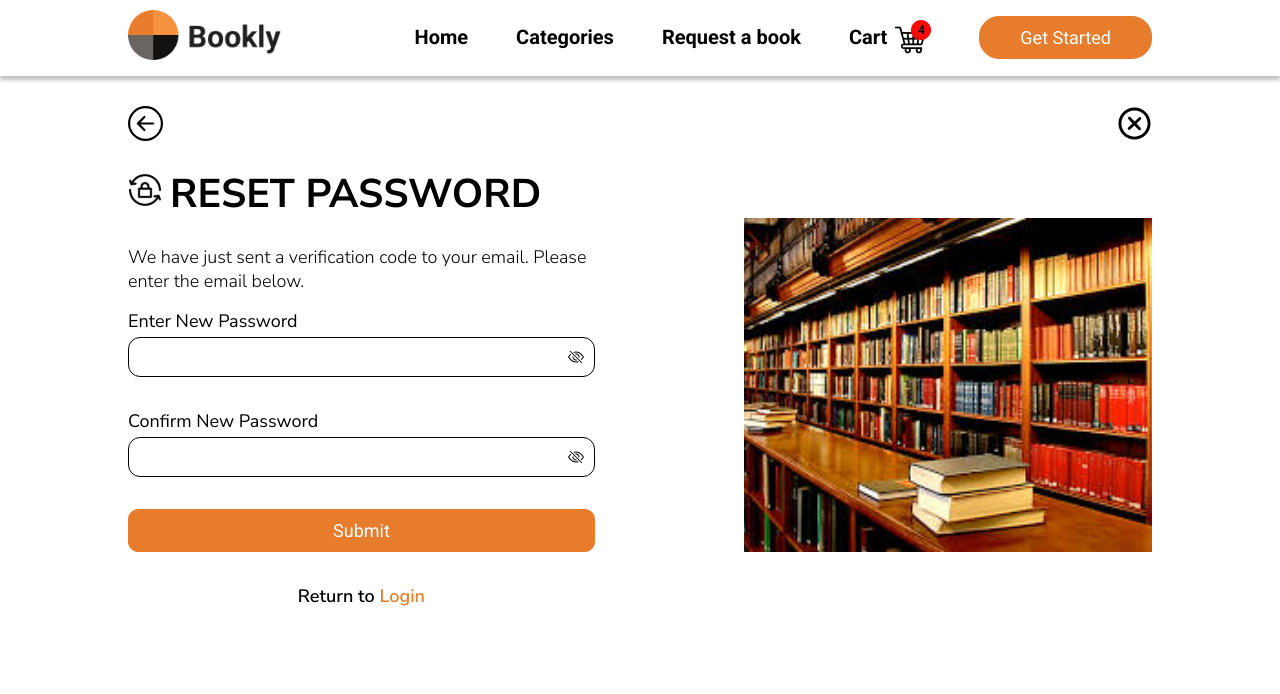
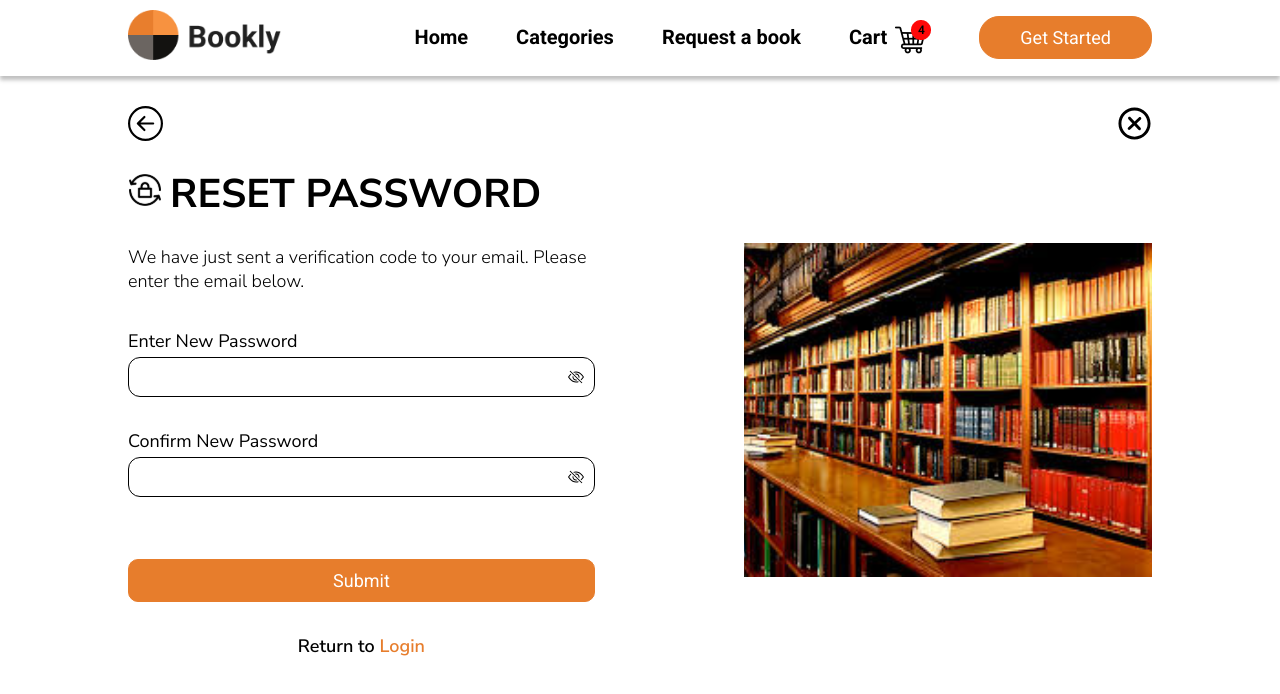
Before and after one commit to gift56/Bookly2.0, a React (Create React App) app: page /resetpassword in a window 1280 px wide. Shown: the top 694 px of the page. Built offline with nearby package versions, Linux system fonts and the light colour scheme; a web font is replaced by a local one.

Commit message:
desktop view done

```diff
--- a/src/pages/Reset.jsx
+++ b/src/pages/Reset.jsx
@@ -48,7 +48,7 @@ const Reset = () => {
                   <span>enter the email below.</span>
                 </p>
               </div>
-              <form className="myForm">
+              <form className="myForm resetForm">
                 {/* onSubmit={handleSubmit} */}
                 <div className="formControl">
                   <label htmlFor="password">Enter New Password</label>
--- a/src/sass/form.scss
+++ b/src/sass/form.scss
@@ -270,3 +270,9 @@
     }
   }
 }
+.resetForm {
+  margin-top: 20px;
+  .submit {
+    margin-top: 30px;
+  }
+}
```
